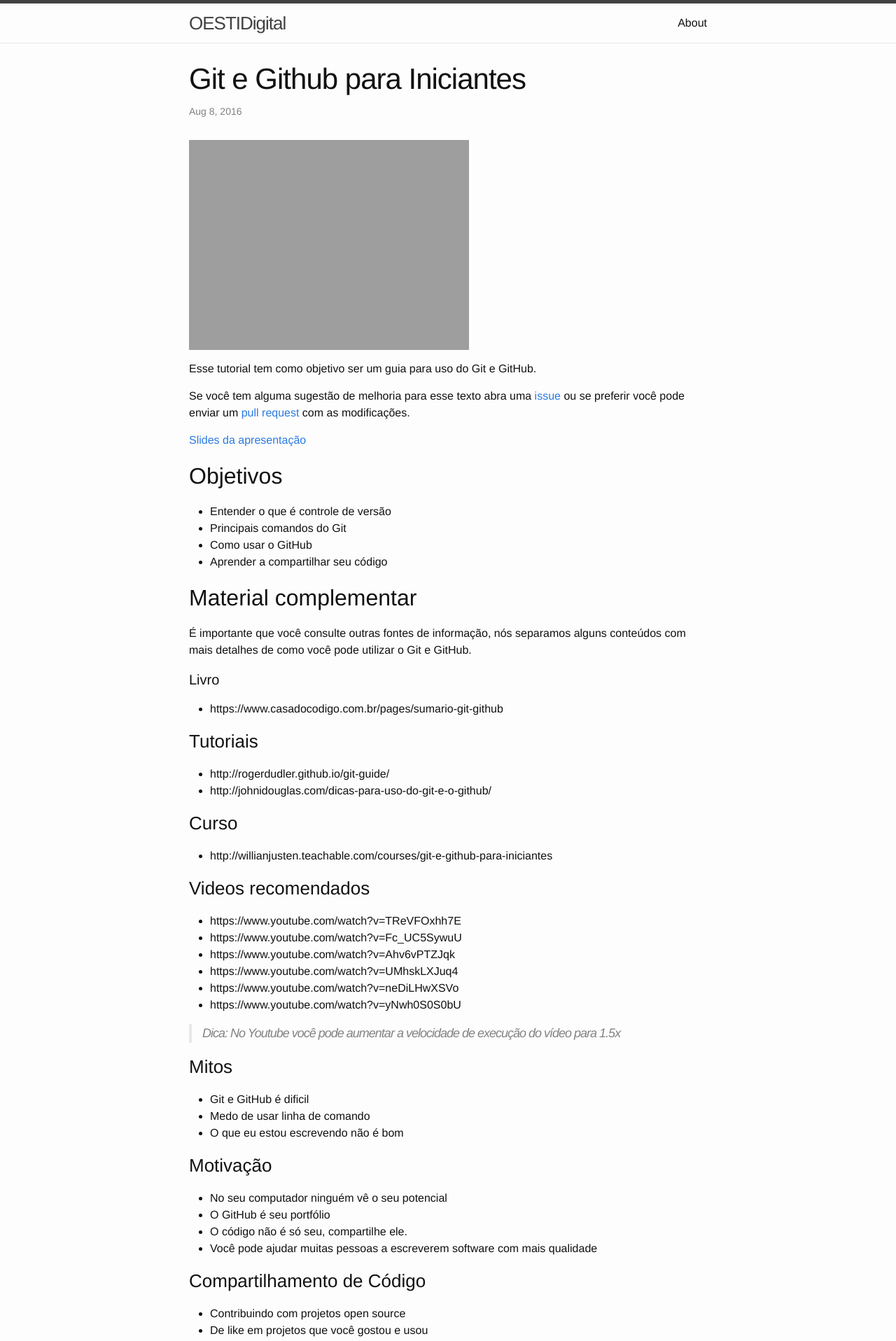
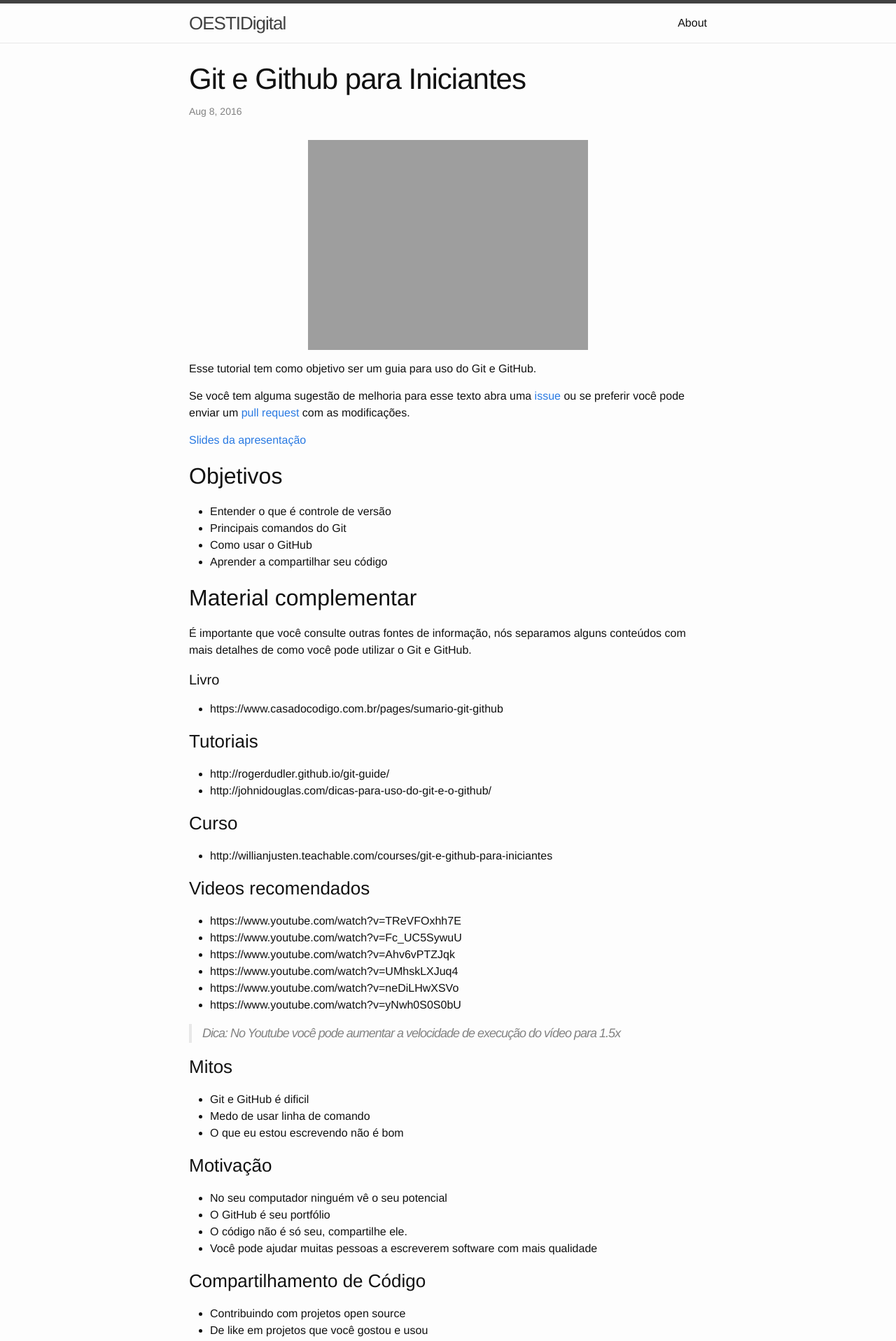
Before and after one commit to OESTIDigital/OESTIDigital.github.io, a Jekyll site: the page built from _posts/2016-08-07-tutoriais-git-e-github-para-iniciantes.markdown, in a window 1280 px wide. Shown: the top 1916 px of the page at 70% size. Built offline with Jekyll 4.4.1, drawn with Linux system fonts in a browser that asks for light colours.

Commit message:
update post

```diff
--- a/_posts/2016-08-07-tutoriais-git-e-github-para-iniciantes.markdown
+++ b/_posts/2016-08-07-tutoriais-git-e-github-para-iniciantes.markdown
@@ -5,7 +5,7 @@ date:   2016-08-07 22:17:00 -0300
 categories: tutoriais
 ---
 
-![]({{ site.url }}/assets/git-github.jpg)
+![]({{ site.url }}/assets/git-github.jpg){: .center-image }
 
 Esse tutorial tem como objetivo ser um guia para uso do Git e GitHub.
 
--- a/css/main.scss
+++ b/css/main.scss
@@ -51,3 +51,9 @@ $on-laptop:        800px;
         "layout",
         "syntax-highlighting"
 ;
+
+.center-image
+{
+    margin: 0 auto;
+    display: block;
+}
```
